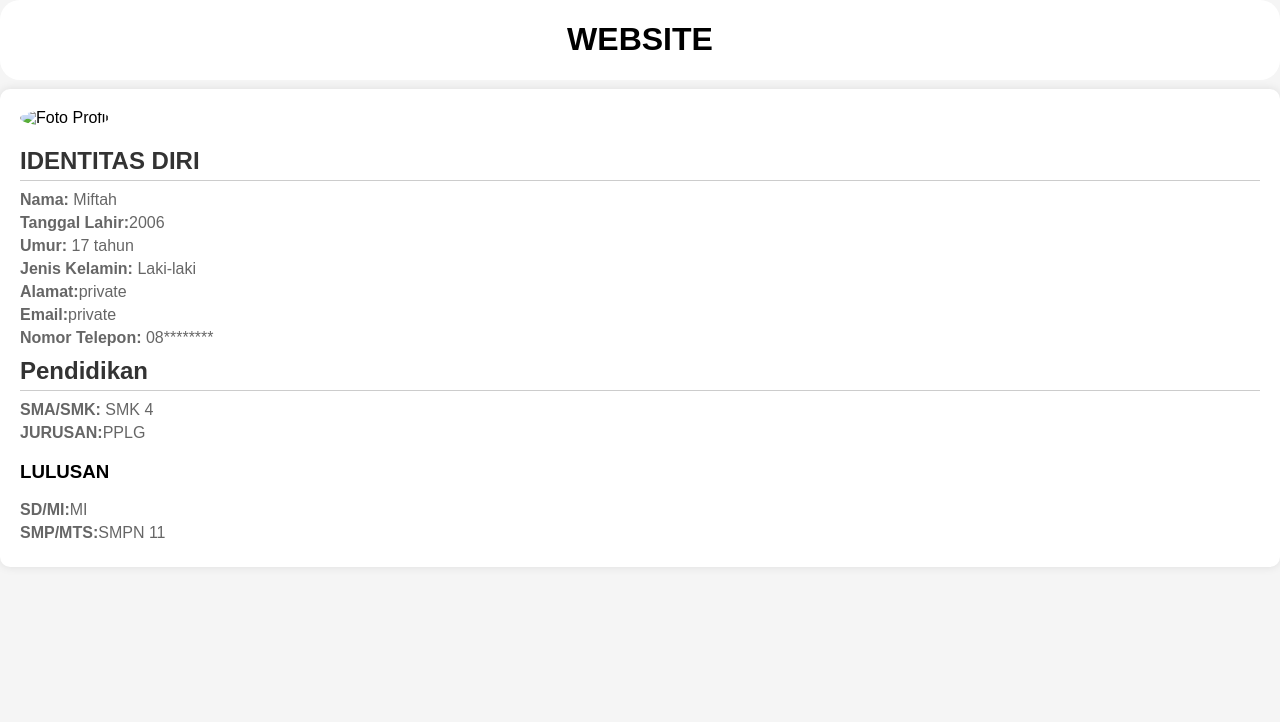
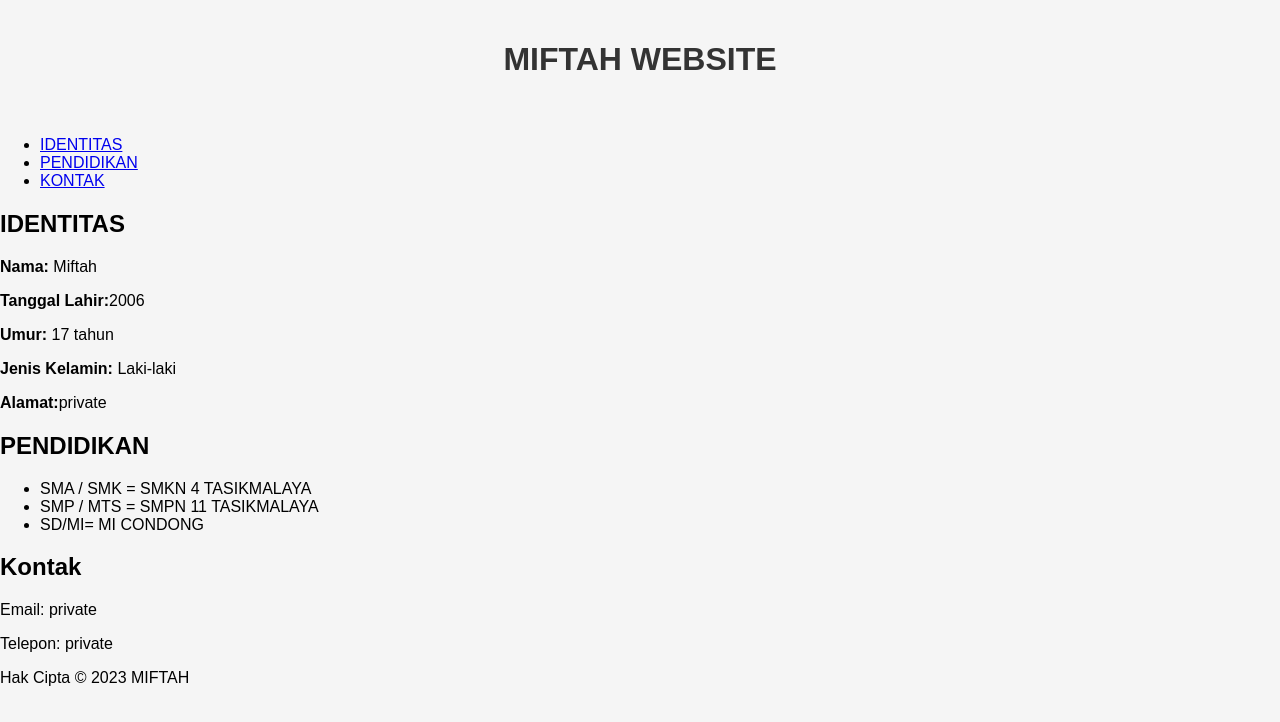
Before and after one commit to miftahpj/miftahpj.github.io, a plain HTML site: page index.html in a window 1280 px wide. Drawn offline with Linux system fonts and the light colour scheme.

Commit message:
index.html

```diff
--- a/index.html
+++ b/index.html
@@ -4,33 +4,43 @@
     <meta charset="UTF-8">
     <meta name="viewport" content="width=device-width, initial-scale=1.0">
     <link rel="stylesheet" href="styles.css">
-     <title>Identitas</title>
+    <title>Biografi</title>
 </head>
 <body>
-     <div class="fixed-layout">
-      <h1><center>WEBSITE</center></h1>
-    </div>
-    <div>
-      <h1>ㅤ</h1>
-    </div>
-
-         <section class="profile">
-             <img src="pp.jpg" alt="Foto Profil">
-             <h2>IDENTITAS DIRI</h2>
+    <header>
+        <h1>MIFTAH <span>WEBSITE</span></h1>
+    </header>
+    <nav>
+        <ul>
+            <li><a href="#identitas">IDENTITAS</a></li>
+            <li><a href="#pendidikan">PENDIDIKAN</a></li>
+            <li><a href="#kontak">KONTAK</a></li>
+        </ul>
+    </nav>
+    <section id="kontak">
+        <h2>IDENTITAS</h2>
         <p><strong>Nama:</strong> Miftah</p>
              <p><strong>Tanggal Lahir:</strong>2006</p>
              <p><strong>Umur:</strong> 17 tahun</p>
              <p><strong>Jenis Kelamin:</strong> Laki-laki</p>
              <p><strong>Alamat:</strong>private</p>
-             <p><strong>Email:</strong>private</p>
-             <p><strong>Nomor Telepon:</strong> 08********</p>
-             <h2>Pendidikan</h2>
-             <p><strong>SMA/SMK:</strong> SMK 4</p>
-             <p><strong>JURUSAN:</strong>PPLG</p>
-             <h3>LULUSAN</h3>
-             <p><strong>SD/MI:</strong>MI</p>
-             <p><strong>SMP/MTS:</strong>SMPN 11</p>
+
     </section>
-     </div>
+    <section id="pendidikan">
+        <h2>PENDIDIKAN</h2>
+        <ul>
+            <li>SMA / SMK = SMKN 4 TASIKMALAYA</li>
+            <li>SMP / MTS = SMPN 11 TASIKMALAYA</li>
+            <li>SD/MI= MI CONDONG</li>
+        </ul>
+    </section>
+    <section id="contact">
+        <h2>Kontak</h2>
+        <p>Email: private</p>
+        <p>Telepon: private</p>
+    </section>
+    <footer>
+        <p>Hak Cipta © 2023 MIFTAH</p>
+    </footer>
 </body>
 </html>
```
Lines whose indentation alone changed are shown as unchanged.
